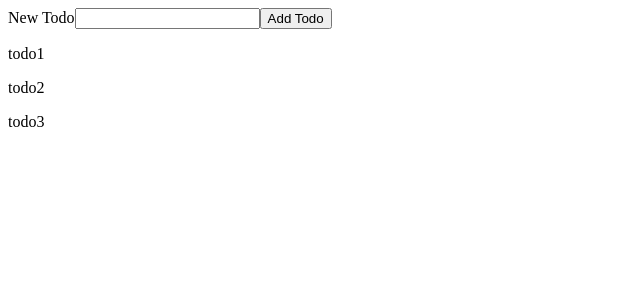
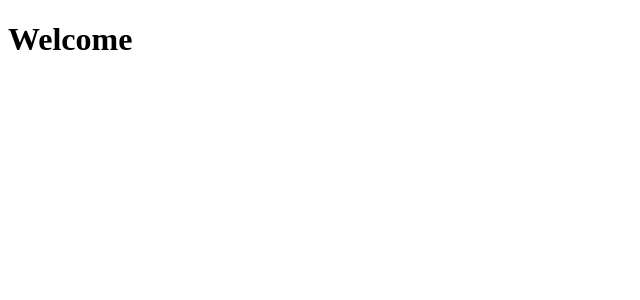
Before and after one commit to nymul-islam-moon/react-anisul-islam, a React (Create React App) app: page / in a window 1280 px wide. Shown: the top 300 px of the page, without its empty margins (0-640 px from the left). Built offline with nearby package versions, Linux system fonts and the light colour scheme.

Commit message:
React Project Freshed

```diff
--- a/src/App.js
+++ b/src/App.js
@@ -2,7 +2,6 @@
  * Third Party Section
  */
 import React from 'react';
-import Home from "./STATE_LIFTING/Home";
 
 /**
  * Component Section | main branch
@@ -11,7 +10,7 @@ import Home from "./STATE_LIFTING/Home";
 const App = () => {
      return (
          <div>
-              <Home />
+             <h1>Welcome</h1>
          </div>
      );
 };
--- a/src/STATE_LIFTING/Home.js
+++ /dev/null
@@ -1,27 +0,0 @@
-import React, {useState} from 'react';
-import Todos from "./Todos";
-import NewTodo from "./NewTodo";
-
-const dummyTodos = [
-    'todo1',
-    'todo2',
-    'todo3',
-]
-
-const Home = () => {
-
-    const [todos, setTodos] = useState( dummyTodos );
-
-    const handleNewTodo = ( newTodo ) => {
-        setTodos([...todos, newTodo]);
-    }
-
-    return (
-        <div>
-            <NewTodo onTodo={handleNewTodo} />
-            <Todos todos={todos} />
-        </div>
-    )
-}
-
-export default Home;
--- a/src/STATE_LIFTING/NewTodo.js
+++ /dev/null
@@ -1,25 +0,0 @@
-import React, {useState} from 'react';
-
-const NewTodo = ( props ) => {
-
-    const [todo, setTodo] = useState("")
-
-    const handleInputChange = ( event ) => {
-        setTodo(event.target.value);
-    }
-
-    const handleSubmit = ( event ) => {
-        event.preventDefault();
-        props.onTodo(todo);
-    }
-
-    return (
-        <form onSubmit={handleSubmit}>
-            <label htmlFor="todo">New Todo</label>
-            <input type="text" id="todo" name="todo" value={todo} onChange={handleInputChange} />
-            <button>Add Todo</button>
-        </form>
-    );
-};
-
-export default NewTodo;
--- a/src/STATE_LIFTING/Todo.js
+++ /dev/null
@@ -1,13 +0,0 @@
-import React from 'react';
-
-const Todo = ( props ) => {
-    return (
-        <div>
-            <p>
-                { props.todo }
-            </p>
-        </div>
-    )
-}
-
-export default Todo;
--- a/src/STATE_LIFTING/Todos.js
+++ /dev/null
@@ -1,14 +0,0 @@
-import React from 'react';
-import Todo from './Todo';
-
-const Todos = ( props ) => {
-    return (
-        <div>
-            { props.todos.map( ( todo, index ) => (
-                <Todo key={index} todo={todo}/>
-            )) }
-        </div>
-    )
-}
-
-export default Todos;
```
